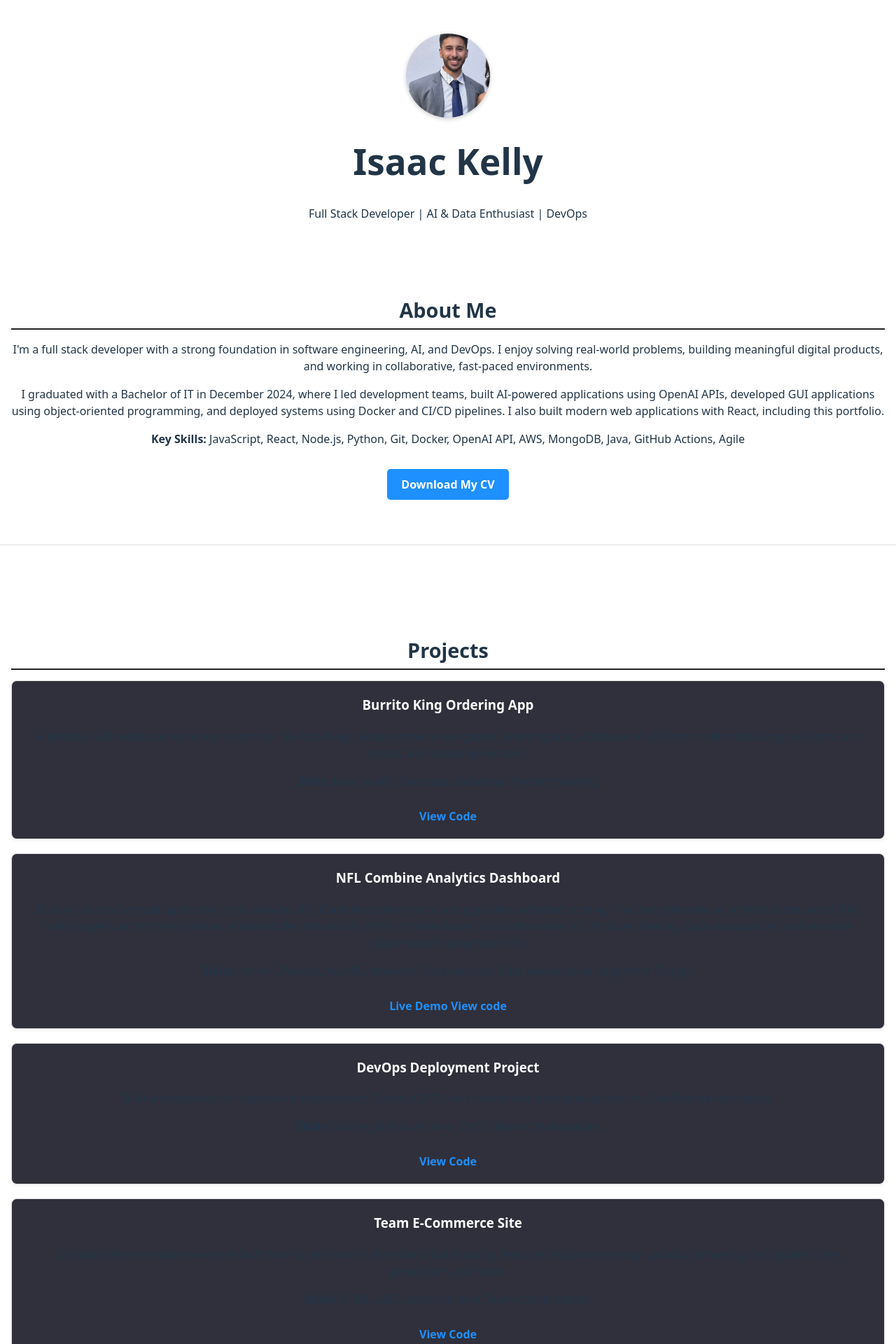
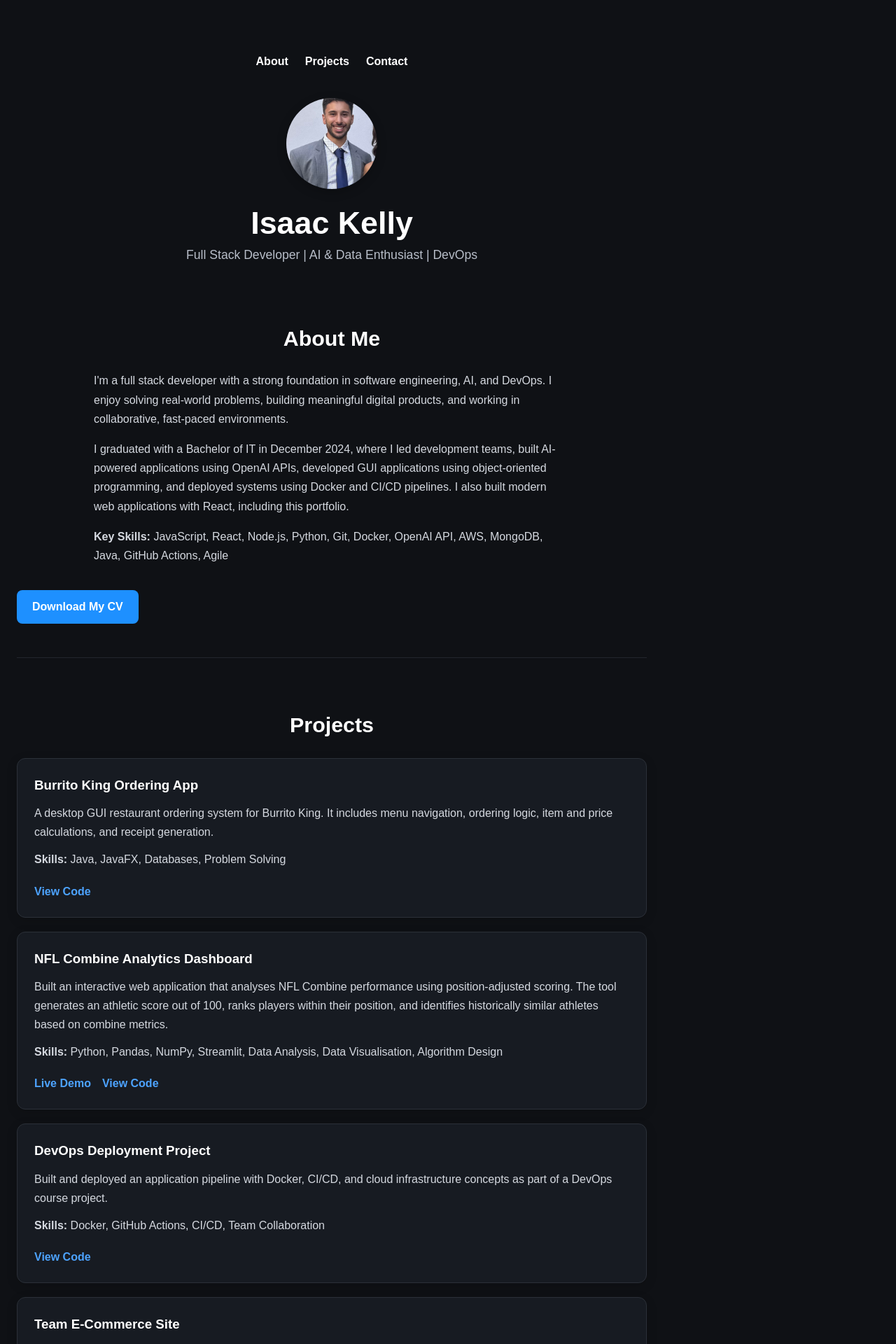
Before and after one commit to isaackozma/isaac-portfolio, a React (Vite) app: page / in a window 1280 px wide. Shown: the top 1920 px of the page at 70% size. Built offline with nearby package versions, Linux system fonts and the light colour scheme.

Commit message:
made another version for the layout, more professional

```diff
--- a/src/App.css
+++ b/src/App.css
@@ -1,96 +1,86 @@
+html {
+  scroll-behavior: smooth;
+}
+
+body {
+  margin: 0;
+  font-family: Arial, sans-serif;
+  background-color: #0f1115;
+  color: #e8e8e8;
+}
+
 .app-container {
-    max-width: 800px;
+  max-width: 900px;
   margin: 40px auto;
-    padding: 20px;
-    font-family: Arial, sans-serif;
-    color: #222;
-    background-color: white;  /* Add this */
-    border-radius: 8px;       /* Optional: a little rounding */
-    box-shadow: 0 2px 8px rgba(0,0,0,0.1); /* Optional: subtle shadow */
+  padding: 0 24px 40px;
 }
 
 header {
   text-align: center;
+  padding: 20px 0 10px;
 }
 
-
-  .header h1 {
-    font-size: 2.5rem;
-    /* margin-bottom: 10px; */
-    text-align: center;
+header h1 {
+  font-size: 2.8rem;
+  margin: 12px 0 8px;
+  color: #ffffff;
 }
 
+header p {
+  font-size: 1.1rem;
+  color: #b8bec9;
+  margin: 0;
+}
 
-  .header p {
-    font-size: 1.2rem;
-    color: #555;
+nav {
+  display: flex;
+  justify-content: center;
+  gap: 24px;
+  flex-wrap: wrap;
+  margin-bottom: 24px;
+  padding: 16px 0;
+}
+
+nav a {
+  text-decoration: none;
+  color: #ffffff;
+  font-weight: 600;
+  transition: color 0.2s ease;
+}
+
+nav a:hover {
+  color: #4da3ff;
+}
+
+.profile-photo {
+  width: 130px;
+  height: 130px;
+  object-fit: cover;
+  border-radius: 50%;
+  display: block;
+  margin: 1.5rem auto;
+  box-shadow: 0 4px 14px rgba(0, 0, 0, 0.25);
 }
 
 section {
-    margin-bottom: 40px;
-    text-align: center;
-    padding: auto;
+  padding: 3rem 0;
+  border-bottom: 1px solid #23262d;
 }
 
 section h2 {
-    font-size: 1.8rem;
-    margin-bottom: 15px;
-    border-bottom: 2px solid #222;
-    padding-bottom: 5px;
+  font-size: 1.9rem;
+  margin-bottom: 24px;
+  text-align: center;
+  color: #ffffff;
 }
 
-  .projects ul {
-    list-style-type: disc;
-    padding-left: 20px;
+section p {
+  max-width: 680px;
+  margin: 0 auto 16px;
+  line-height: 1.7;
+  text-align: left;
+  color: #d5d9e0;
 }
-
-
-  .projects li {
-    margin-bottom: 10px;
-  }
-
-  .contact p {
-    font-size: 1rem;
-  }
-
-
-  .nav {
-    background-color: #222;
-    padding: 10px 20px;
-    margin-bottom: 30px;
-    border-radius: 8px;
-  }
-
-  .nav ul {
-    list-style: none;
-    display: flex;
-    justify-content: center;
-    gap: 30px;
-    margin: 0;
-    padding: 0;
-  }
-
-  html {
-    scroll-behavior: smooth;
-  }
-
-  nav a {
-    margin-right: 1rem;
-    margin-bottom: 2rem;
-    text-decoration: none;
-    color: white;
-    text-align: center;
-  }
-
-  section {
-    padding: 4rem 1rem;
-    border-bottom: 1px solid #ddd;
-  }
-
-  .nav a:hover {
-    color: #1e90ff;
-  }
-
 
 .project-cards {
   display: flex;
@@ -99,30 +89,37 @@
 }
 
 .project-card {
-    border: 1px solid #ddd;
-    padding: 20px;
-    border-radius: 8px;
-    background-color: rgb(48, 48, 60);
-    box-shadow: 0 2px 4px rgba(0,0,0,0.05);
+  border: 1px solid #2b3038;
+  padding: 24px;
+  border-radius: 12px;
+  background-color: #171b22;
+  box-shadow: 0 4px 16px rgba(0, 0, 0, 0.14);
   transition: transform 0.2s ease, box-shadow 0.2s ease;
+  text-align: left;
 }
 
-
-
 .project-card:hover {
-    transform: translateY(-3px);
-    box-shadow: 0 4px 12px rgba(0,0,0,0.1);
+  transform: translateY(-4px);
+  box-shadow: 0 8px 22px rgba(0, 0, 0, 0.2);
 }
 
 .project-card h3 {
   margin-top: 0;
-    color: #fdfdfd;
+  margin-bottom: 12px;
+  color: #ffffff;
+}
+
+.project-card p {
+  max-width: none;
+  margin: 0 0 12px;
+  text-align: left;
 }
 
 .project-card a {
   display: inline-block;
-    margin-top: 10px;
-    color: #1e90ff;
+  margin-top: 8px;
+  margin-right: 16px;
+  color: #4da3ff;
   text-decoration: none;
   font-weight: bold;
 }
@@ -133,25 +130,29 @@
 
 .cv-button {
   display: inline-block;
-    margin-top: 15px;
-    padding: 10px 20px;
+  margin-top: 20px;
+  padding: 12px 22px;
   background-color: #1e90ff;
   color: white;
-    border-radius: 5px;
+  border-radius: 8px;
   text-decoration: none;
   font-weight: bold;
+  transition: background-color 0.2s ease;
 }
 
 .cv-button:hover {
   background-color: #0d74d1;
 }
 
-  .profile-photo {
-    width: 120px;
-    height: 120px;
-    object-fit: cover;
-    border-radius: 50%;
-    display: block;
-    margin: 1.5rem auto; /* space above & below image */
-    box-shadow: 0 2px 6px rgba(0, 0, 0, 0.2);
+#contact p {
+  text-align: center;
 }
+
+#contact a {
+  color: #4da3ff;
+  text-decoration: none;
+}
+
+#contact a:hover {
+  text-decoration: underline;
+}
--- a/src/App.jsx
+++ b/src/App.jsx
@@ -1,18 +1,14 @@
 import './App.css';
-import AIWidget from './AIWidget';
 
 // App.jsx
-
 function App() {
   return (
-    <>
+    <div className="app-container">
       <header>
         <nav>
           <a href="#about">About</a>
           <a href="#projects">Projects</a>
-          <a href="#ai">Chatbot</a>
           <a href="#contact">Contact</a>
-
         </nav>
 
         <img src="/profile2.jpg" alt="Isaac Kelly" className="profile-photo" />
@@ -35,74 +31,95 @@ function App() {
         <a href="/Isaac_Kelly_CV_2025.pdf" download className="cv-button">
           Download My CV
         </a>
-
       </section>
 
       <section id="projects">
         <h2>Projects</h2>
+
         <div className="project-cards">
-
-
           <div className="project-card">
             <h3>Burrito King Ordering App</h3>
-              <p>A desktop GUI restaurant ordering system for "Burrito King". Features menu navigation, ordering logic, database of all items, mathmatical logic or items and prices, and receipt generation.</p>
-              <p><strong>Skills:</strong> Java, JavaFX, Database, Individual Problem Sovling.</p>
-              <a href="https://github.com/FurtherProgramming2410/burrito-king-restaurant-isaackozma" target="_blank">View Code</a>
+            <p>
+              A desktop GUI restaurant ordering system for Burrito King. It includes menu navigation, ordering logic, item and price calculations, and receipt generation.
+            </p>
+            <p><strong>Skills:</strong> Java, JavaFX, Databases, Problem Solving</p>
+            <a href="https://github.com/FurtherProgramming2410/burrito-king-restaurant-isaackozma" target="_blank" rel="noreferrer">
+              View Code
+            </a>
           </div>
 
           <div className="project-card">
             <h3>NFL Combine Analytics Dashboard</h3>
-              <p>  Built an interactive web application that analyzes NFL Combine performance using position-adjusted scoring. The tool generates an athletic score out of 100, ranks players within their position, and identifies historically similar athletes based on combine metrics. Includes filtering, data visualisation, and real-time player search using Streamlit.</p>
-              <p><strong>Skills:</strong> Python, Pandas, NumPy, Streamlit, Data Analysis, Data Visualisation, Algorithm Design.</p>
-              <a href="https://nfl-combine-analytics-bfpf5stst4sptnsw536ndy.streamlit.app" target="_blank">Live Demo</a> {" "}
-              <a href="https://github.com/isaackozma/nfl-combine-analytics.git" target="_blank">View code</a>
+            <p>
+              Built an interactive web application that analyses NFL Combine performance using position-adjusted scoring. The tool generates an athletic score out of 100, ranks players within their position, and identifies historically similar athletes based on combine metrics.
+            </p>
+            <p><strong>Skills:</strong> Python, Pandas, NumPy, Streamlit, Data Analysis, Data Visualisation, Algorithm Design</p>
+            <a href="https://nfl-combine-analytics-bfpf5stst4sptnsw536ndy.streamlit.app" target="_blank" rel="noreferrer">
+              Live Demo
+            </a>
+            <a href="https://github.com/isaackozma/nfl-combine-analytics.git" target="_blank" rel="noreferrer">
+              View Code
+            </a>
           </div>
 
           <div className="project-card">
             <h3>DevOps Deployment Project</h3>
-            <p>Built and deployed an application pipeline with Docker, CI/CD, and Kubernetes principles as part of a DevOps course project.</p>
-            <p><strong>Skills:</strong> Docker, GitHub Actions, CI/CD, Team Collaboration.</p>
-            <a href="https://github.com/rmit-sdo-2024-s2/S3791361-S3925811-assignment-2" target="_blank">View Code</a>
+            <p>
+              Built and deployed an application pipeline with Docker, CI/CD, and cloud infrastructure concepts as part of a DevOps course project.
+            </p>
+            <p><strong>Skills:</strong> Docker, GitHub Actions, CI/CD, Team Collaboration</p>
+            <a href="https://github.com/rmit-sdo-2024-s2/S3791361-S3925811-assignment-2" target="_blank" rel="noreferrer">
+              View Code
+            </a>
           </div>
 
           <div className="project-card">
             <h3>Team E-Commerce Site</h3>
-              <p>Collaborative e-commerce website built from scratch with full frontend functionality. Features responsive design, product browsing, cart system, user generation, and more.</p>
-              <p><strong>Skills:</strong> HTML, CSS, JavaScript, php, Team Collaboration.</p>
-              <a href="https://github.com/isaackozma/Web-application-project" target="_blank">View Code</a>
+            <p>
+              Collaborative e-commerce website built from scratch with responsive design, product browsing, cart functionality, user accounts, and more.
+            </p>
+            <p><strong>Skills:</strong> HTML, CSS, JavaScript, PHP, Team Collaboration</p>
+            <a href="https://github.com/isaackozma/Web-application-project" target="_blank" rel="noreferrer">
+              View Code
+            </a>
           </div>
 
           <div className="project-card">
             <h3>Food in Space Capstone Project</h3>
-              <p>Led development within an RMIT innovation project focused on improving food experiences for astronauts using VR and sensory technology. Worked with stakeholders, managed a team, and contributed to UX and system design.</p>
-              <p><strong>Skills:</strong> Leadership, Communication with Sponsors, VR Concepts, UX, Unity, C#, Haptic gloves, Team Collaboration, Working under time constraints.</p>
-              <a href="https://www.rmit.edu.au/news/all-news/2024/july/space-food-aroma" target="_blank">Learn More</a>
+            <p>
+              Led development within an RMIT innovation project focused on improving food experiences for astronauts using VR and sensory technology. Worked with stakeholders, managed a team, and contributed to UX and system design.
+            </p>
+            <p><strong>Skills:</strong> Leadership, Stakeholder Communication, UX, Unity, C#, Team Collaboration</p>
+            <a href="https://www.rmit.edu.au/news/all-news/2024/july/space-food-aroma" target="_blank" rel="noreferrer">
+              Learn More
+            </a>
           </div>
 
           <div className="project-card">
             <h3>Super Nice Website</h3>
-              <p>Designed and developed a website for a Melbourne-based clothing brand, contributing to over $50,000 in revenue through improved online presence and user experience.</p>
+            <p>
+              Designed and developed a website for a Melbourne-based clothing brand, contributing to over $50,000 in revenue through improved online presence and user experience.
+            </p>
             <p><strong>Skills:</strong> Shopify, UX Design, Client Communication</p>
-              <a href="https://www.superniceclothing.com/" target="_blank">Website Link</a>
+            <a href="https://www.superniceclothing.com/" target="_blank" rel="noreferrer">
+              Website Link
+            </a>
           </div>
-
         </div>
       </section>
-
-      {/* <section id="ai">
-        <h2>AI Assistant</h2>
-        <AIWidget />
-      </section> */}
 
       <section id="contact">
         <h2>Contact</h2>
         <p>Email: kozmaisaac@gmail.com</p>
         <p>Phone: 07386803519</p>
         <p>
-          LinkedIn: <a href="https://www.linkedin.com/in/isaac-kelly-a1a164208/" target="_blank">My Profile</a>
+          LinkedIn:{' '}
+          <a href="https://www.linkedin.com/in/isaac-kelly-a1a164208/" target="_blank" rel="noreferrer">
+            My Profile
+          </a>
         </p>
       </section>
-    </>
+    </div>
   );
 }
 
```
Lines whose indentation alone changed are shown as unchanged.
